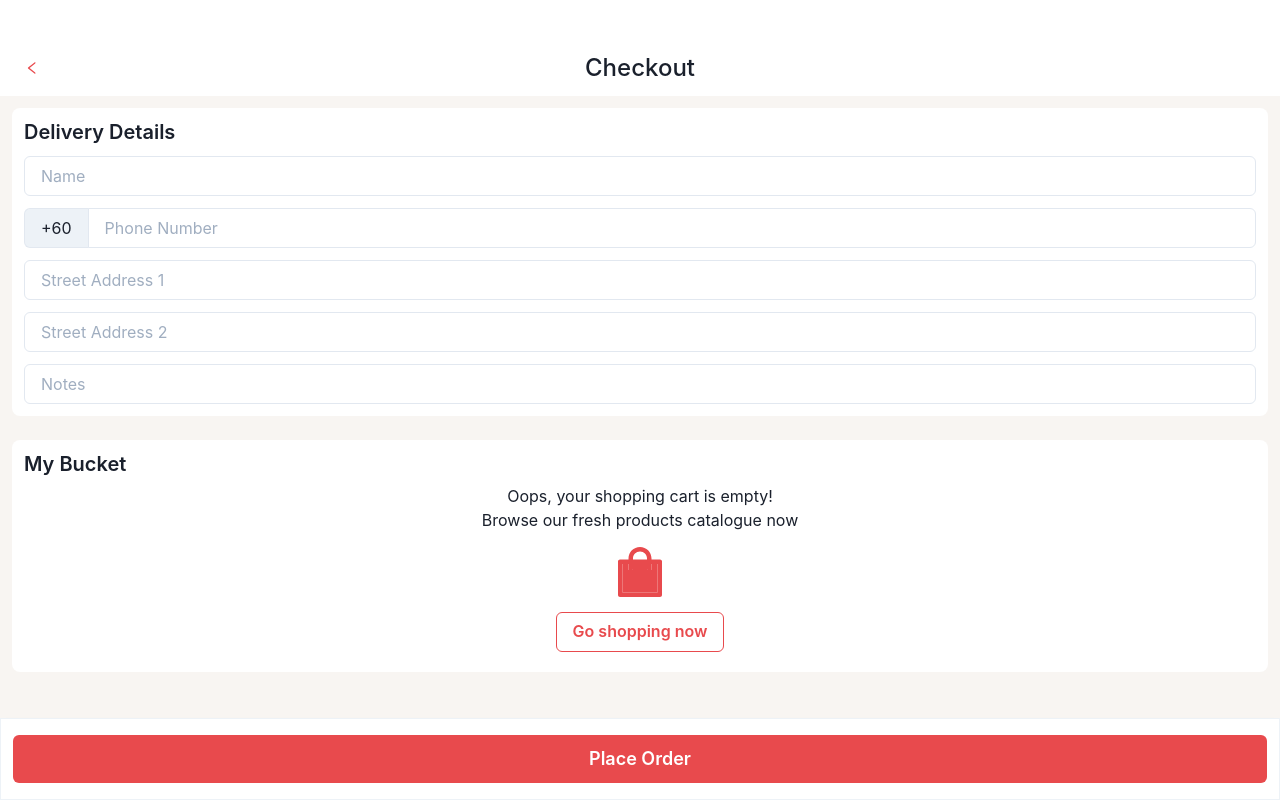
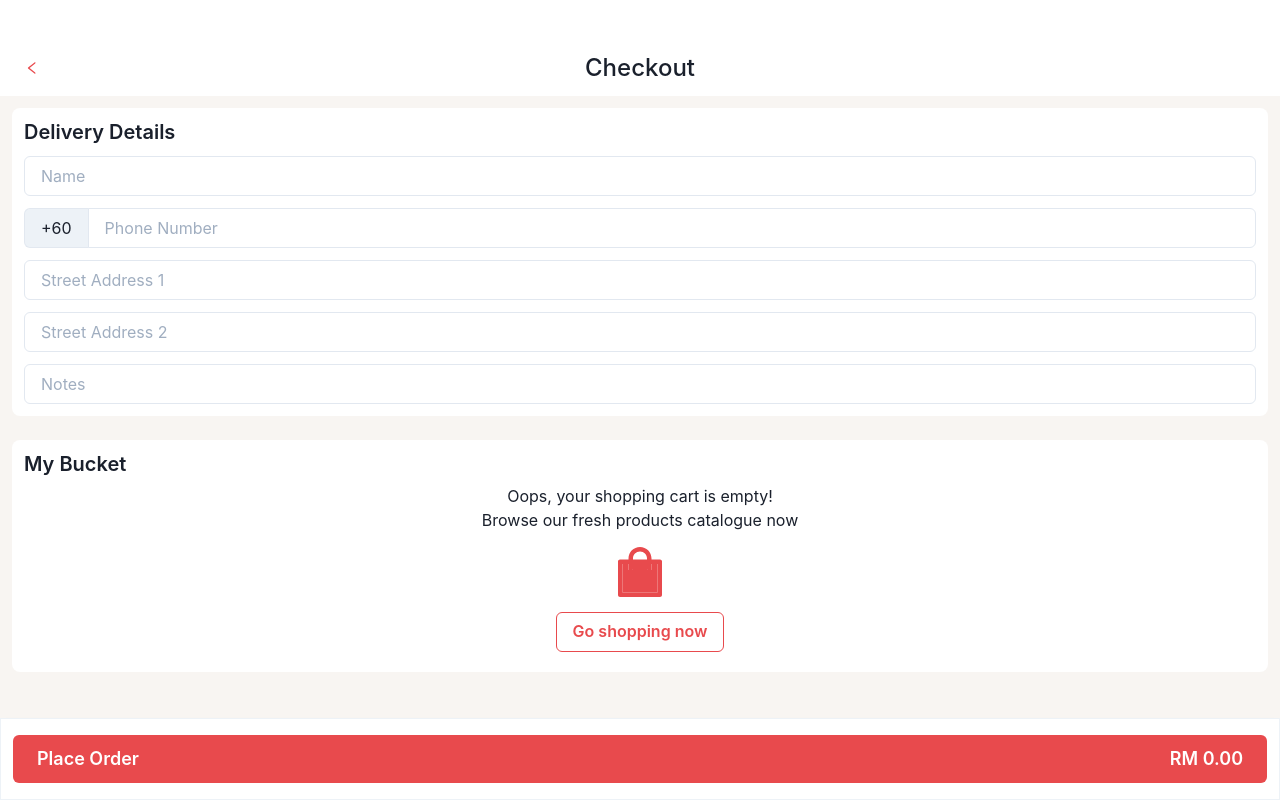
Before and after one commit to dandyling/penang-fresh-market, a Next.js app: page /shopping-cart in a window 1280 px wide. Built offline with nearby package versions, Linux system fonts and the light colour scheme.

Commit message:
Add total

```diff
--- a/features/IconsPanel.tsx
+++ b/features/IconsPanel.tsx
@@ -49,7 +49,7 @@ export const IconsPanel = () => {
             key={icon.label}
           >
             <AspectRatio ratio={1}>
-              <IconButton aria-label={icon.label} icon={icon.icon} />
+              <IconButton disabled aria-label={icon.label} icon={icon.icon} />
             </AspectRatio>
             <Heading as="h2" className="icon-label">
               {icon.label}
--- a/pages/order-confirmed/index.tsx
+++ b/pages/order-confirmed/index.tsx
@@ -55,6 +55,7 @@ const OrderConfirmedPage: NextPage = () => {
             variant="outline"
             borderColor={theme.colors.brand}
             size="lg"
+            disabled
           >
             Check order status
           </Button>
@@ -72,7 +73,7 @@ const Container = styled(Flex)`
 `;
 
 const OuterContainer = styled(Flex)`
-  padding: 1.5rem 1.5rem;
+  padding: 4.5rem 1.5rem 1.5rem 1.5rem;
   > * {
     margin-top: 1rem;
     margin-bottom: 1rem;
--- a/pages/product/[id].tsx
+++ b/pages/product/[id].tsx
@@ -50,7 +50,7 @@ const ordersSubState = selector<number[]>({
   },
 });
 
-const ordersTotalState = selector<number>({
+export const ordersTotalState = selector<number>({
   key: "ordersTotalState",
   get: ({ get }) => {
     const ordersSub = get(ordersSubState);
--- a/pages/shopping-cart/index.tsx
+++ b/pages/shopping-cart/index.tsx
@@ -7,6 +7,7 @@ import {
   Input,
   InputGroup,
   InputLeftAddon,
+  Text,
 } from "@chakra-ui/react";
 import styled from "@emotion/styled";
 import { NextPage } from "next";
@@ -20,11 +21,12 @@ import { PageWrapper } from "../../components/PageWrapper";
 import { NoOrdersPanel } from "../../features/NoOrdersPanel";
 import { ProductOrdersPanel } from "../../features/ProductOrdersPanel";
 import theme from "../../styles/theme";
-import { ordersState } from "../product/[id]";
+import { ordersState, ordersTotalState } from "../product/[id]";
 
 const ShoppingCartPage: NextPage = () => {
   const router = useRouter();
   const orders = useRecoilValue(ordersState);
+  const ordersTotal = useRecoilValue(ordersTotalState);
   return (
     <PageWrapper title="Penang Fresh Market - Shopping Cart">
       <Flex
@@ -109,8 +111,14 @@ const ShoppingCartPage: NextPage = () => {
       </Flex>
       <BottomPanel>
         <Link href="/order-confirmed" passHref>
-          <Button backgroundColor={theme.colors.brand} color="white" size="lg">
-            Place Order
+          <Button
+            backgroundColor={theme.colors.brand}
+            color="white"
+            size="lg"
+            justifyContent="space-between"
+          >
+            <Text>Place Order</Text>
+            <Text>RM {ordersTotal.toFixed(2)}</Text>
           </Button>
         </Link>
       </BottomPanel>
```
